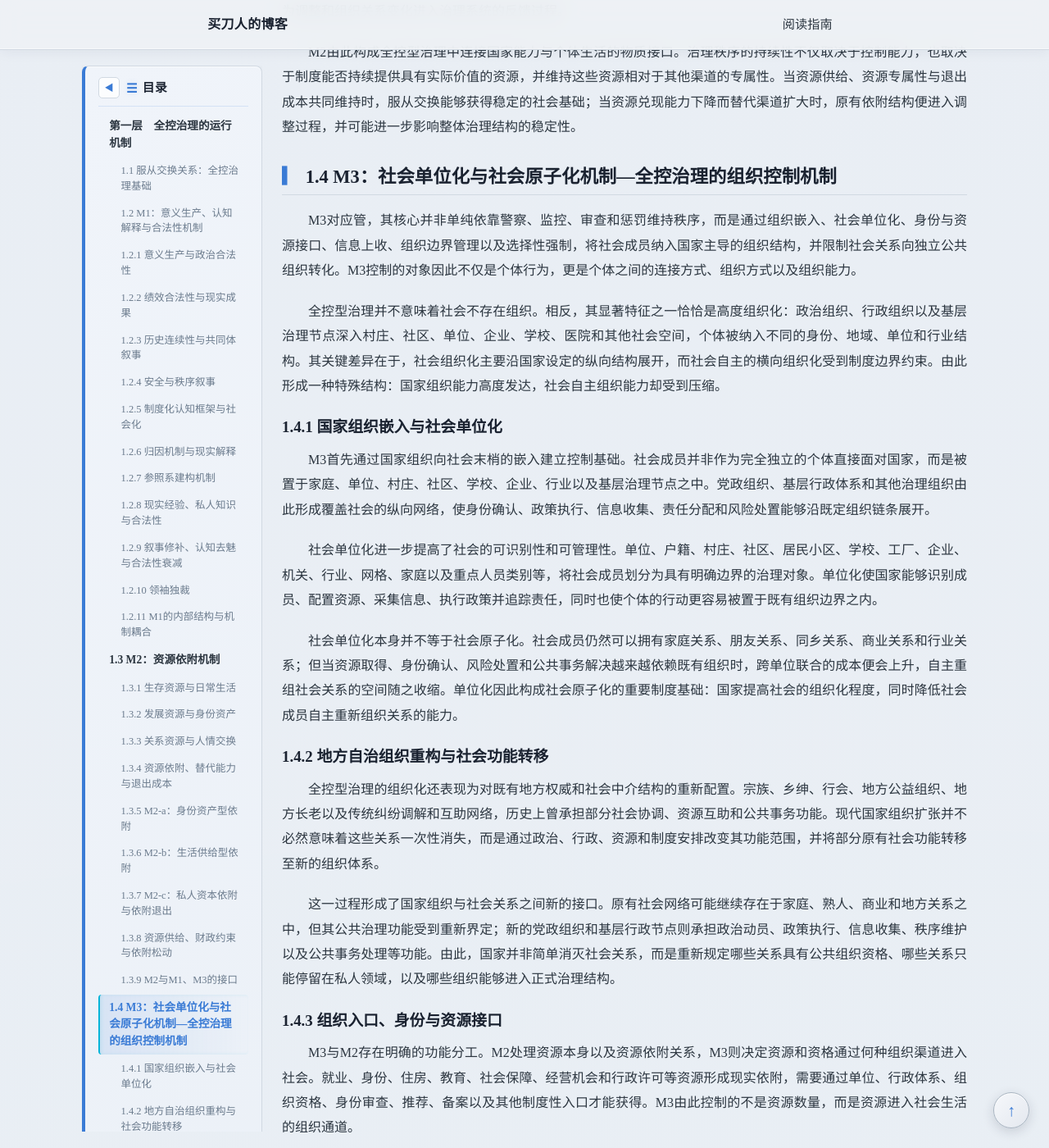
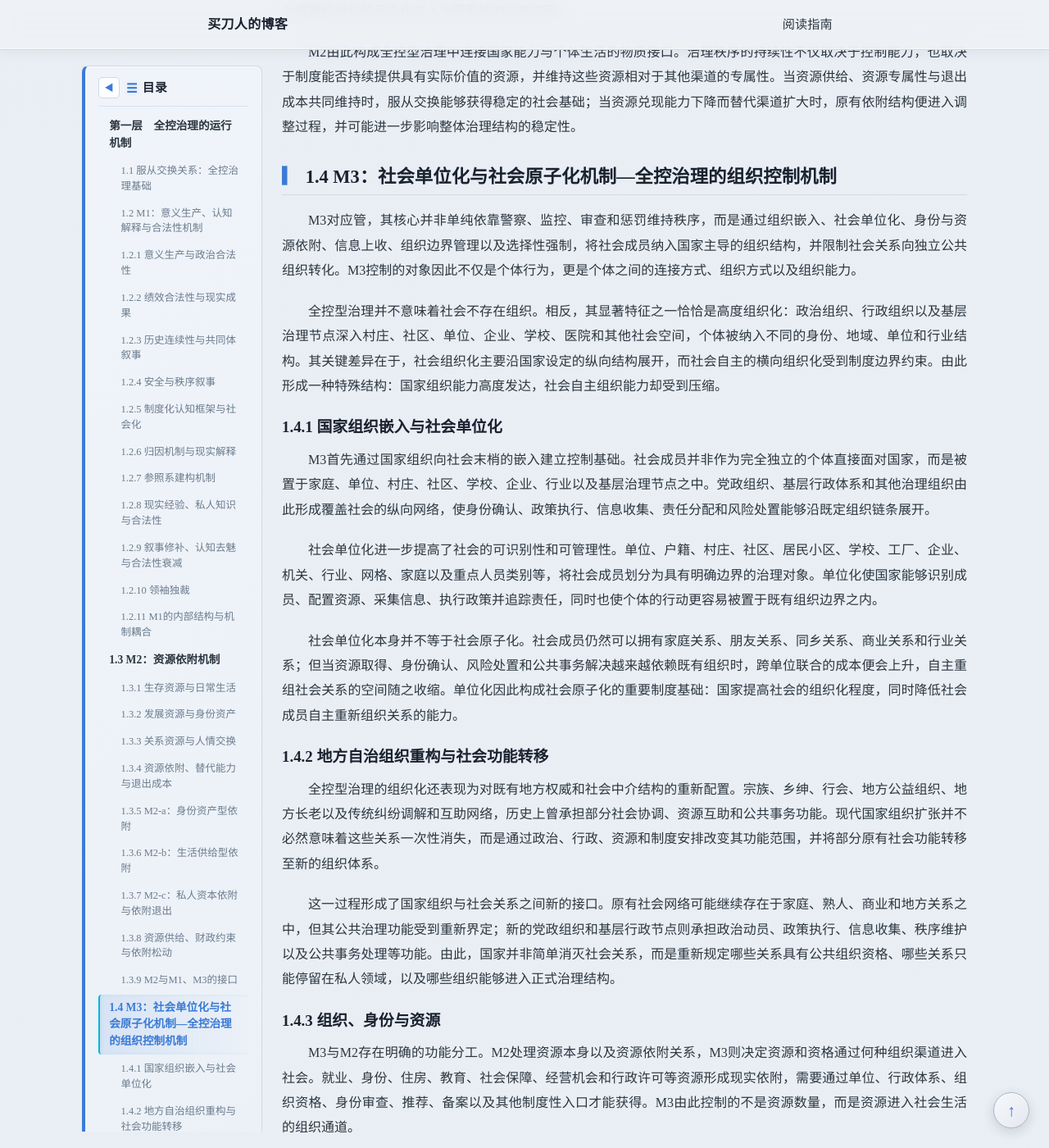
Before and after one commit to maidaoren/maidaoren.github.io, a Jekyll site: the page built from _posts/2026-09-18-想吃管：全控型治理模型.md, in a window 1280 px wide and 1400 px high, scrolled down 10711 px. Shown: the whole window at 82% size. Built offline with Jekyll 4.4.1, drawn with Linux system fonts in a browser that asks for light colours; nearby versions of some CDN libraries.

Commit message:
卖刀人

```diff
--- a/_posts/2026-09-18-想吃管：全控型治理模型.md
+++ b/_posts/2026-09-18-想吃管：全控型治理模型.md
@@ -228,7 +228,7 @@ M2由此构成全控型治理中连接国家能力与个体生活的物质接口
 
 ## 1.4 M3：社会单位化与社会原子化机制—全控治理的组织控制机制
 
-M3对应管，其核心并非单纯依靠警察、监控、审查和惩罚维持秩序，而是通过组织嵌入、社会单位化、身份与资源接口、信息上收、组织边界管理以及选择性强制，将社会成员纳入国家主导的组织结构，并限制社会关系向独立公共组织转化。M3控制的对象因此不仅是个体行为，更是个体之间的连接方式、组织方式以及组织能力。
+M3对应管，其核心并非单纯依靠警察、监控、审查和惩罚维持秩序，而是通过组织嵌入、社会单位化、身份与资源依附、信息上收、组织边界管理以及选择性强制，将社会成员纳入国家主导的组织结构，并限制社会关系向独立公共组织转化。M3控制的对象因此不仅是个体行为，更是个体之间的连接方式、组织方式以及组织能力。
 
 全控型治理并不意味着社会不存在组织。相反，其显著特征之一恰恰是高度组织化：政治组织、行政组织以及基层治理节点深入村庄、社区、单位、企业、学校、医院和其他社会空间，个体被纳入不同的身份、地域、单位和行业结构。其关键差异在于，社会组织化主要沿国家设定的纵向结构展开，而社会自主的横向组织化受到制度边界约束。由此形成一种特殊结构：国家组织能力高度发达，社会自主组织能力却受到压缩。
 
@@ -246,7 +246,7 @@ M3首先通过国家组织向社会末梢的嵌入建立控制基础。社会成
 
 这一过程形成了国家组织与社会关系之间新的接口。原有社会网络可能继续存在于家庭、熟人、商业和地方关系之中，但其公共治理功能受到重新界定；新的党政组织和基层行政节点则承担政治动员、政策执行、信息收集、秩序维护以及公共事务处理等功能。由此，国家并非简单消灭社会关系，而是重新规定哪些关系具有公共组织资格、哪些关系只能停留在私人领域，以及哪些组织能够进入正式治理结构。
 
-### 1.4.3 组织入口、身份与资源接口
+### 1.4.3 组织、身份与资源
 
 M3与M2存在明确的功能分工。M2处理资源本身以及资源依附关系，M3则决定资源和资格通过何种组织渠道进入社会。就业、身份、住房、教育、社会保障、经营机会和行政许可等资源形成现实依附，需要通过单位、行政体系、组织资格、身份审查、推荐、备案以及其他制度性入口才能获得。M3由此控制的不是资源数量，而是资源进入社会生活的组织通道。
 
```
